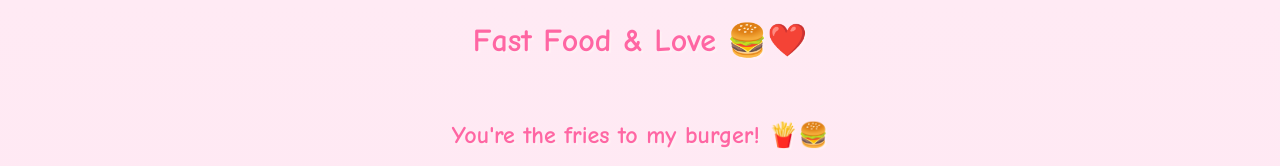
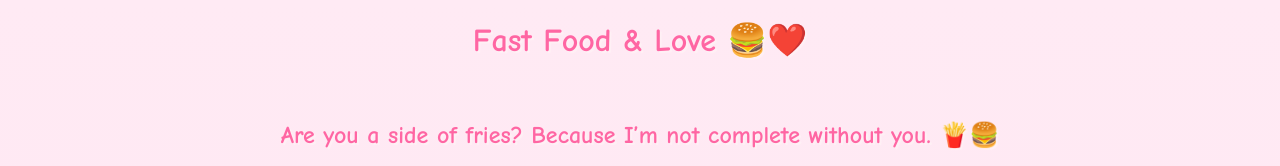
Before and after one commit to NightAvi/What-should-we-eat-my-love, a plain HTML site: page fast_food.html in a window 1280 px wide. Shown: the top 166 px of the page. Drawn offline with Linux system fonts and the light colour scheme.

Commit message:
Update fast_food.html

```diff
--- a/fast_food.html
+++ b/fast_food.html
@@ -8,7 +8,7 @@
 <body>
   <h1>Fast Food & Love 🍔❤️</h1>
   <div class="container">
-    <h2>You're the fries to my burger! 🍟🍔</h2>
+    <h2>Are you a side of fries? Because I’m not complete without you. 🍟🍔</h2>
     <img src="https://i.imgur.com/DfK7yhw.gif" alt="Fast Food" style="max-width: 300px; display:block; margin:20px auto; border-radius: 20px;">
     <p style="text-align: center; color: #ff3366;">Quick, delicious, and so tasty! 🍔🍟</p>
 <!-- List of places -->
```
